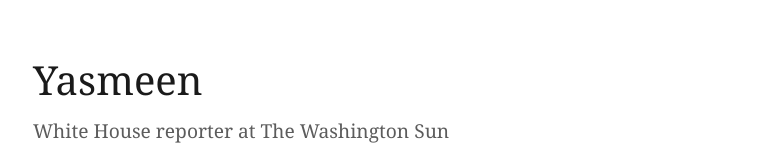
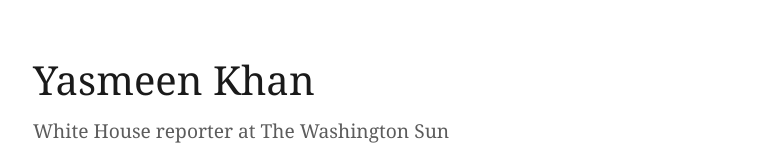
Before and after one commit to yazzycodes2/aji-code-exercise, a plain HTML site: page index.html in a window 1280 px wide. Shown: the top 162 px of the page, without its empty margins (247-1023 px from the left). Drawn offline with Linux system fonts and the light colour scheme.

Commit message:
Use full name in heading and page title
Co-Authored-By: Claude Opus 5.5 <noreply@anthropic.com>
Claude-Session: https://claude.ai/code/session_01BHDjGfbbPAuib4YktEQjb2

```diff
--- a/index.html
+++ b/index.html
@@ -3,7 +3,7 @@
 <head>
   <meta charset="utf-8">
   <meta name="viewport" content="width=device-width, initial-scale=1">
-  <title>Yasmeen</title>
+  <title>Yasmeen Khan</title>
   <style>
     :root {
       --bg: #ffffff;
@@ -72,7 +72,7 @@
 <body>
   <main>
     <header>
-      <h1>Yasmeen</h1>
+      <h1>Yasmeen Khan</h1>
       <p class="beat">White House reporter at The Washington Sun</p>
     </header>
 
```
